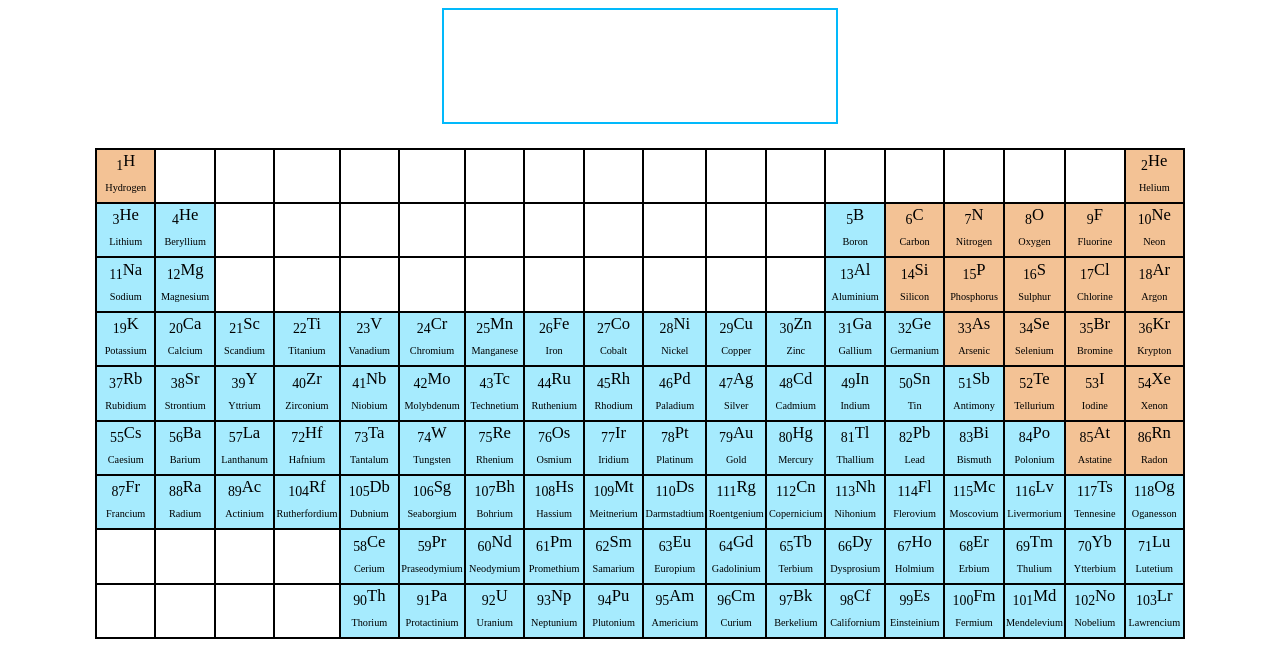
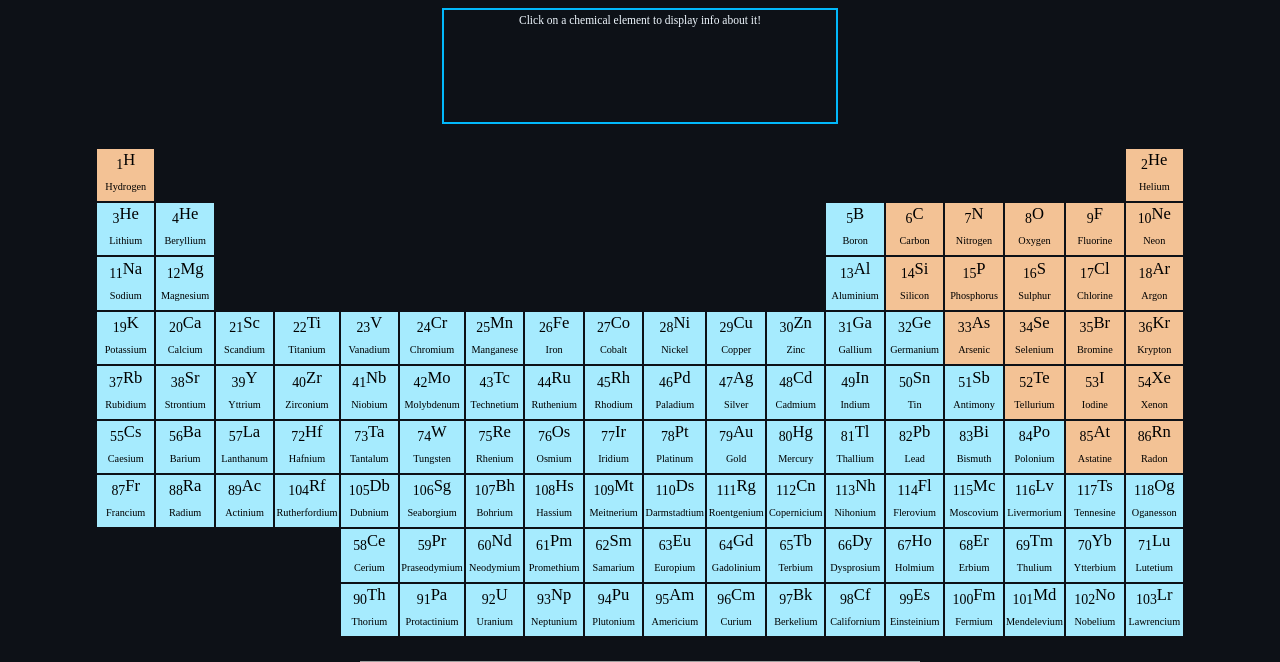
Before and after one commit to kamilop1/periodic-table, a PHP site: page /index.html in a window 1280 px wide. Shown: the top 662 px of the page. Run offline with PHP 8.4, Linux system fonts and the light colour scheme; grey boxes are pictures that could not be loaded.

Commit message:
more css and html changes

```diff
--- a/index.html
+++ b/index.html
@@ -9,8 +9,8 @@
 </head>
 <body>
     <script src="./main.js"></script>
-    <div class="display"></div>
-    <div id="periodic_table"> </div>
+    <div class="display">Click on a chemical element to display info about it!</div>
+    <div id="periodic_table"></div>
     <iframe width="560" height="315" src="https://www.youtube.com/embed/-dIxESHmsIQ" title="YouTube video player" frameborder="0" allow="accelerometer; autoplay; clipboard-write; encrypted-media; gyroscope; picture-in-picture" allowfullscreen></iframe>
 </body>
 </html>
--- a/style.css
+++ b/style.css
@@ -2,22 +2,26 @@ body{
     display: flex;
     justify-content: center;
     flex-wrap: wrap;
+    background-color: #0D1117;
 }
 #periodic_table {
-    border: 1px solid black;
     margin: 3vh;
     width: 85vw;
     height: calc(85vw * 0.45);
     display: grid;
     grid-template-columns: repeat(18, 1fr);
     grid-template-rows: repeat(9, 1fr);
+    background-color: #0D1117;
 }
 .chemical_button{
     display: flex;
     flex-wrap: wrap;
     justify-content: center;
     padding: 0.1vw;
-    border: 1px solid black;
+    margin:1px;
+}
+.chemical_button:not(.chemical_button.empty){
+    cursor: pointer;
 }
 .chemical_button.metallic{
     background-color: #A6EBFE;
@@ -26,10 +30,10 @@ body{
     background-color: #F3C295;
 }
 .chemical_button:hover{
-    filter: brightness(95%)
+    filter: brightness(95%);
 }
 .chemical_button:active{
-    filter: brightness(85%)
+    filter: brightness(85%);
 }
 .chemical_button span:first-child {
     width: 100%;
@@ -37,10 +41,11 @@ body{
     font-size: 1.3vw;
 }
 .chemical_button span:last-child {
-    display: inline-block;
     text-align: center;
     font-size: 0.8vw;
-
+}
+.chemical_button.empty{
+    border: 0;
 }
 .display{
     width: 30vw;
@@ -48,4 +53,6 @@ body{
     padding: 0.3vw;
     border: 2px solid rgb(2, 185, 251);
     font-size: 0.9vw;
+    color:aliceblue;
+    text-align: center;
 }
```
